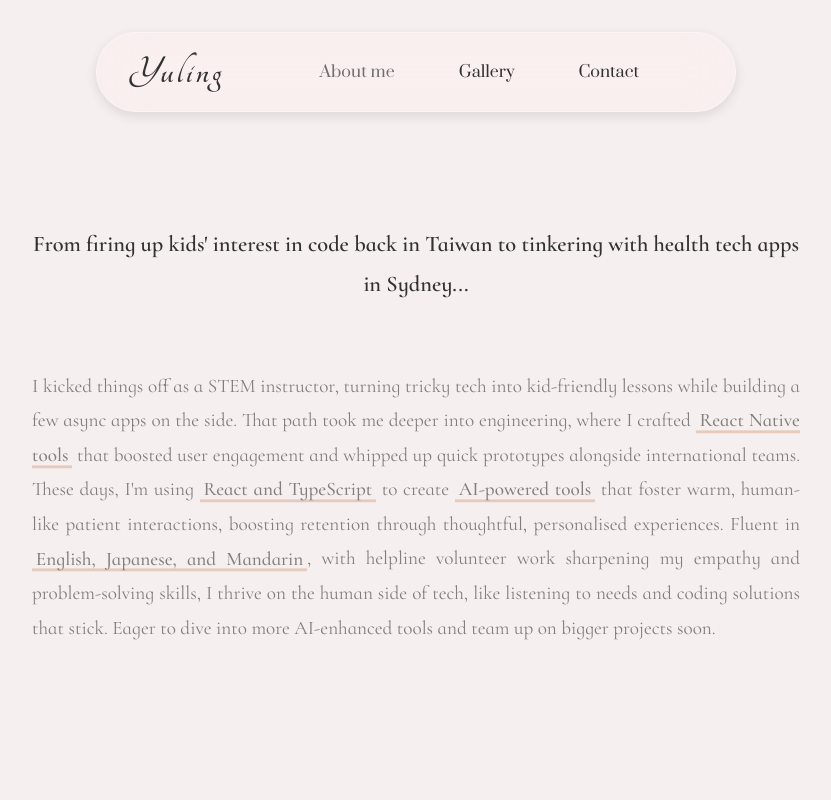
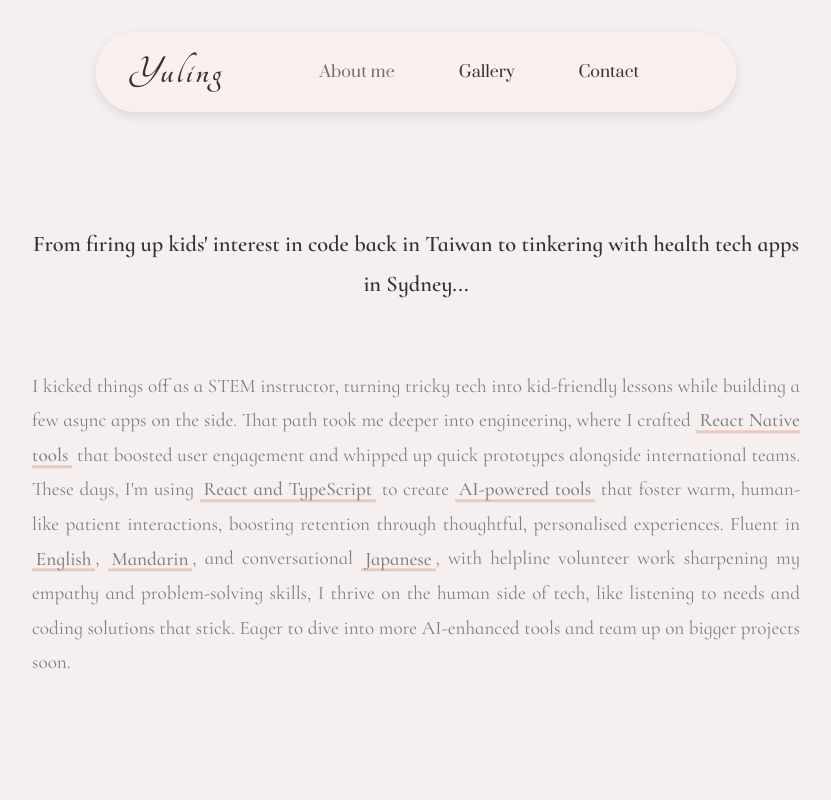
Before and after one commit to Summerflowerling/Summerflowerling.github.io, a React (Vite) app: page / in a window 1280 px wide. Shown: the top 800 px of the page, without its empty margins (224-1055 px from the left). Built offline with nearby package versions, Linux system fonts and the light colour scheme.

Commit message:
fix: update story section

```diff
--- a/src/const/storyData.ts
+++ b/src/const/storyData.ts
@@ -2,13 +2,15 @@ export const storyContent = {
   firstSentence:
     "From firing up kids' interest in code back in Taiwan to tinkering with health tech apps in Sydney...",
   restOfStory:
-    "I kicked things off as a STEM instructor, turning tricky tech into kid-friendly lessons while building a few async apps on the side. That path took me deeper into engineering, where I crafted React Native tools that boosted user engagement and whipped up quick prototypes alongside international teams. These days, I'm using React and TypeScript to create AI-powered tools that foster warm, human-like patient interactions, boosting retention through thoughtful, personalised experiences. Fluent in English, Japanese, and Mandarin, with helpline volunteer work sharpening my empathy and problem-solving skills, I thrive on the human side of tech, like listening to needs and coding solutions that stick.",
+    "I kicked things off as a STEM instructor, turning tricky tech into kid-friendly lessons while building a few async apps on the side. That path took me deeper into engineering, where I crafted React Native tools that boosted user engagement and whipped up quick prototypes alongside international teams. These days, I'm using React and TypeScript to create AI-powered tools that foster warm, human-like patient interactions, boosting retention through thoughtful, personalised experiences. Fluent in English, Mandarin, and conversational Japanese, with helpline volunteer work sharpening my empathy and problem-solving skills, I thrive on the human side of tech, like listening to needs and coding solutions that stick.",
   lastWords:
     '\n Eager to dive into more AI-enhanced tools and team up on bigger projects soon.',
   keyPhrases: [
     'React and TypeScript',
     'AI-powered tools',
-    'English, Japanese, and Mandarin',
+    'English',
+    'Mandarin',
+    'Japanese',
     'React Native tools',
   ],
 };
```
